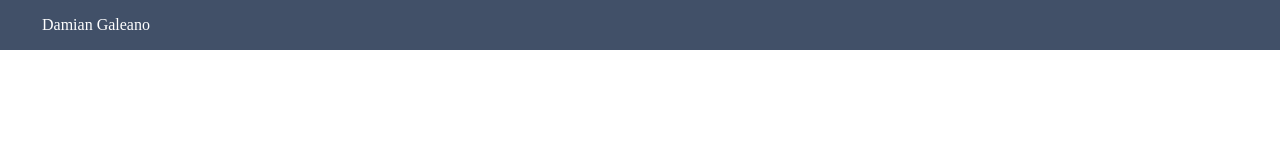
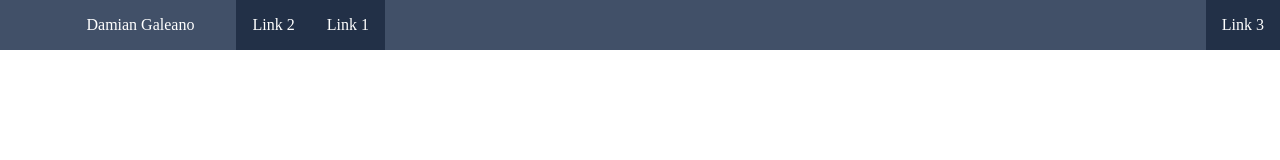
Before and after one commit to DamianGaleano9/FlexNavbar, a plain HTML site: page index.html in a window 1280 px wide. Drawn offline with Linux system fonts and the light colour scheme.

Commit message:
add flex to links

```diff
--- a/index.html
+++ b/index.html
@@ -1,9 +1,12 @@
 <!DOCTYPE html>
 <html lang="en">
+
 <head>
     <meta charset="UTF-8">
     <meta http-equiv="X-UA-Compatible" content="IE=edge">
     <meta name="viewport" content="width=device-width, initial-scale=1.0">
+    <link rel="stylesheet" href="https://cdnjs.cloudflare.com/ajax/libs/font-awesome/4.7.0/css/font-awesome.min.css">
+
     <title>Navbar</title>
     <style>
         body {
@@ -14,7 +17,7 @@
             background-color: #415068;
         }
 
-        .navbar div{
+        .navbar div {
             display: none;
         }
 
@@ -49,16 +52,40 @@
             text-decoration: none;
         }
 
-        .navbar .toggle{
+        .navbar .toggle {
             padding: 1em;
             color: black;
         }
 
+        @media (min-width: 48em) {
+            .navbar {
+                display: flex;
+            }
 
+            .navbar .left,
+            .navbar .right {
+                display: flex;
+                flex: 1;
+
+            }
+
+            .navbar .link {
+                width: auto;
+            }
+
+            .navbar .right {
+                justify-content: flex-end;
+            }
+        }
     </style>
 </head>
+
 <body>
     <div class="navbar">
+        <a href="#" class="toggle" id="navHamburger">
+            <i class="fas fa-bars"></i>
+        </a>
+
         <a href="#" class="brand">Damian Galeano</a>
 
         <div class="left">
@@ -66,8 +93,9 @@
             <a href="" class="link">Link 1</a>
         </div>
         <div class="right">
-
+            <a href="" class="link">Link 3</a>
         </div>
     </div>
 </body>
+
 </html>
```
